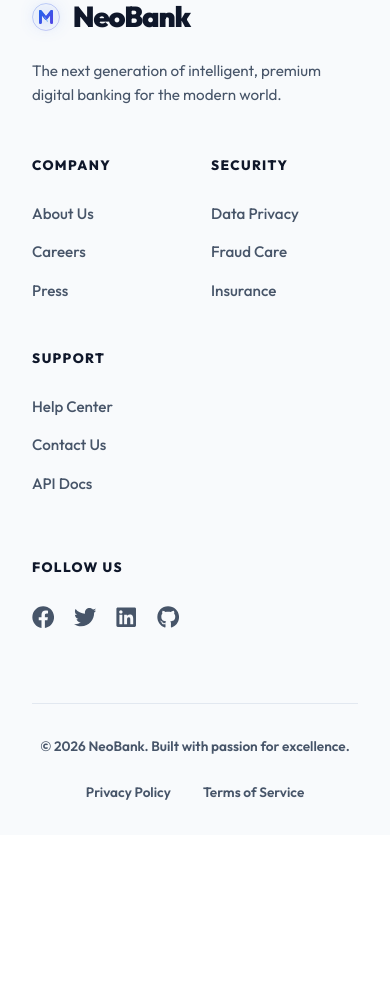
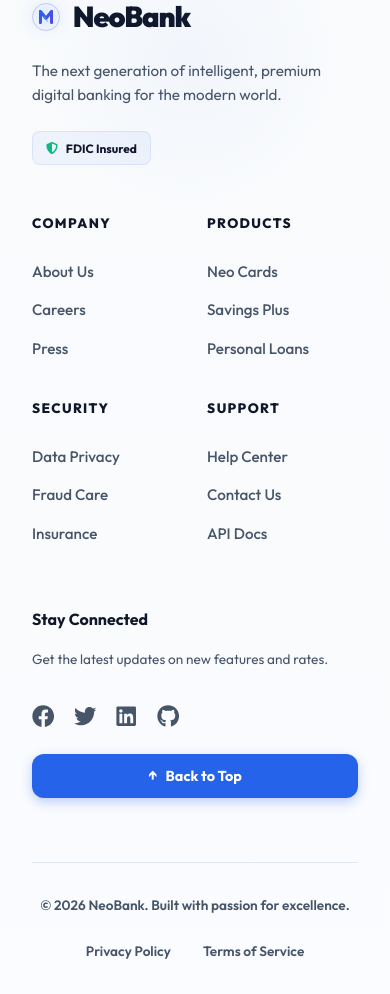
Before and after one commit to Jaiganesh474/NeoBank-Java-Project, a React (Vite) app in the folder frontend/: page / in a window 390 px wide. Shown: the part 2520-3514 px from the top of the page. Before the commit the page ends 3355 px from the top, so only its background shows below. Built offline with nearby package versions, Linux system fonts and the light colour scheme; no server answers.

Commit message:
feat: Implement new responsive Footer component with navigation and social links.

```diff
--- a/frontend/src/components/Footer.css
+++ b/frontend/src/components/Footer.css
@@ -9,8 +9,8 @@
     max-width: 1280px;
     margin: 0 auto;
     display: grid;
-    grid-template-columns: 1.5fr 2fr 1fr;
-    gap: 4rem;
+    grid-template-columns: 1.2fr 3fr 1.2fr;
+    gap: 3rem;
     padding-bottom: 4rem;
     border-bottom: 1px solid var(--surface-border);
 }
@@ -40,8 +40,8 @@
 
 .footer-links-grid {
     display: grid;
-    grid-template-columns: repeat(3, 1fr);
-    gap: 2rem;
+    grid-template-columns: repeat(4, 1fr);
+    gap: 1.5rem;
 }
 
 .link-group h4,
@@ -118,6 +118,76 @@
     color: var(--text-main);
 }
 
+.footer-badges {
+    display: flex;
+    gap: 1rem;
+    margin-top: 1.5rem;
+}
+
+.badge-item {
+    display: flex;
+    align-items: center;
+    gap: 0.5rem;
+    background: rgba(var(--primary-rgb), 0.05);
+    padding: 0.4rem 0.8rem;
+    border-radius: 8px;
+    font-size: 0.75rem;
+    font-weight: 700;
+    color: var(--text-main);
+    border: 1px solid rgba(var(--primary-rgb), 0.1);
+}
+
+.footer-cta-column {
+    display: flex;
+    flex-direction: column;
+    gap: 1rem;
+}
+
+.scroll-top-btn {
+    margin-top: auto;
+    background: var(--primary);
+    color: white;
+    border: none;
+    padding: 0.8rem 1.2rem;
+    border-radius: 12px;
+    font-weight: 700;
+    font-size: 0.9rem;
+    cursor: pointer;
+    display: flex;
+    align-items: center;
+    justify-content: center;
+    gap: 0.5rem;
+    transition: all 0.2s cubic-bezier(0.4, 0, 0.2, 1);
+    box-shadow: 0 4px 12px rgba(var(--primary-rgb), 0.3);
+}
+
+.scroll-top-btn:hover {
+    transform: translateY(-3px);
+    box-shadow: 0 8px 20px rgba(var(--primary-rgb), 0.4);
+    background: var(--primary-hover, var(--primary));
+}
+
+.scroll-top-btn:active {
+    transform: translateY(0);
+}
+
+.main-footer {
+    background: linear-gradient(to bottom, var(--surface), rgba(var(--primary-rgb), 0.02));
+    position: relative;
+    overflow: hidden;
+}
+
+.main-footer::before {
+    content: '';
+    position: absolute;
+    top: 0;
+    left: 10%;
+    width: 300px;
+    height: 300px;
+    background: radial-gradient(circle, rgba(var(--primary-rgb), 0.03) 0%, transparent 70%);
+    pointer-events: none;
+}
+
 @media (max-width: 1024px) {
     .footer-content {
         grid-template-columns: 1fr 1fr;
--- a/frontend/src/components/Footer.jsx
+++ b/frontend/src/components/Footer.jsx
@@ -6,6 +6,10 @@ import Logo from './Logo';
 import './Footer.css';
 
 const Footer = () => {
+    const scrollToTop = () => {
+        window.scrollTo({ top: 0, behavior: 'smooth' });
+    };
+
     return (
         <footer className="main-footer">
             <div className="footer-content">
@@ -15,6 +19,12 @@ const Footer = () => {
                         <span>NeoBank</span>
                     </div>
                     <p>The next generation of intelligent, premium digital banking for the modern world.</p>
+                    <div className="footer-badges" style={{ display: 'flex', gap: '1rem', marginTop: '1.5rem' }}>
+                        <div className="badge-item">
+                            <FaShieldAlt style={{ color: 'var(--success)' }} />
+                            <span>FDIC Insured</span>
+                        </div>
+                    </div>
                 </div>
 
                 <div className="footer-links-grid">
@@ -24,6 +34,14 @@ const Footer = () => {
                             <li><Link to="/about">About Us</Link></li>
                             <li><Link to="/careers">Careers</Link></li>
                             <li><Link to="/press">Press</Link></li>
+                        </ul>
+                    </div>
+                    <div className="link-group">
+                        <h4>Products</h4>
+                        <ul>
+                            <li><Link to="/cards">Neo Cards</Link></li>
+                            <li><Link to="/savings">Savings Plus</Link></li>
+                            <li><Link to="/loans">Personal Loans</Link></li>
                         </ul>
                     </div>
                     <div className="link-group">
@@ -44,14 +62,26 @@ const Footer = () => {
                     </div>
                 </div>
 
-                <div className="footer-social">
-                    <h4>Follow Us</h4>
-                    <div className="social-icons">
-                        <motion.a whileHover={{ y: -5 }} href="#" target="_blank"><FaFacebook /></motion.a>
-                        <motion.a whileHover={{ y: -5 }} href="#" target="_blank"><FaTwitter /></motion.a>
-                        <motion.a whileHover={{ y: -5 }} href="#" target="_blank"><FaLinkedin /></motion.a>
-                        <motion.a whileHover={{ y: -5 }} href="#" target="_blank"><FaGithub /></motion.a>
+                <div className="footer-cta-column">
+                    <h4>Stay Connected</h4>
+                    <p style={{ fontSize: '0.85rem', marginBottom: '1rem', color: 'var(--text-muted)' }}>Get the latest updates on new features and rates.</p>
+                    <div className="footer-social">
+                        <div className="social-icons">
+                            <motion.a whileHover={{ y: -5, color: '#1877F2' }} href="#" target="_blank"><FaFacebook /></motion.a>
+                            <motion.a whileHover={{ y: -5, color: '#1DA1F2' }} href="#" target="_blank"><FaTwitter /></motion.a>
+                            <motion.a whileHover={{ y: -5, color: '#0A66C2' }} href="#" target="_blank"><FaLinkedin /></motion.a>
+                            <motion.a whileHover={{ y: -5, color: 'var(--text-main)' }} href="#" target="_blank"><FaGithub /></motion.a>
+                        </div>
                     </div>
+                    <button onClick={scrollToTop} className="scroll-top-btn" title="Scroll to top">
+                        <motion.div
+                            animate={{ y: [0, -5, 0] }}
+                            transition={{ repeat: Infinity, duration: 2 }}
+                        >
+                            ↑
+                        </motion.div>
+                        Back to Top
+                    </button>
                 </div>
             </div>
 
```
